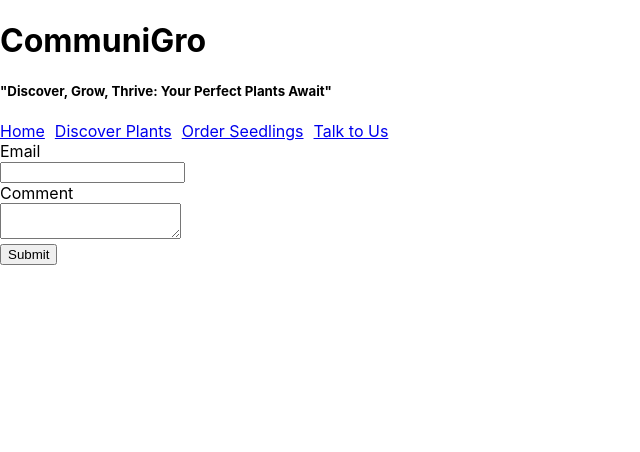
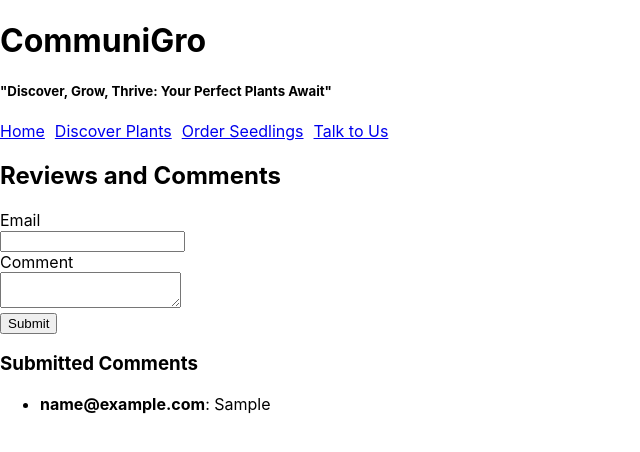
Before and after one commit to gayle24/communi-gro-app, a React (Create React App) app in the folder communi-gro-app/: page /comments in a window 1280 px wide. Both pictures are taken after typing "name@example.com", "Sample" into the empty fields and a click on the button "Submit". Shown: the top 452 px of the page, without its empty margins (0-640 px from the left). Built offline with nearby package versions, Linux system fonts and the light colour scheme; no server answers.

Commit message:
display comments

```diff
--- a/communi-gro-app/src/CommentSection.js
+++ b/communi-gro-app/src/CommentSection.js
@@ -15,6 +15,7 @@ function CommentSection() {
 
   return (
     <div>
+        <h2>Reviews and Comments</h2>
         <form onSubmit={handleSubmit}>
         <label htmlFor='email'>Email</label><br />
         <input
@@ -35,6 +36,14 @@ function CommentSection() {
 
         <button type='submit'>Submit</button>
       </form>
+      <h3>Submitted Comments</h3>
+      <ul>
+        {submittedComments.map((c, index) => (
+          <li key={index}>
+            <strong>{c.email}</strong>: {c.comment}
+          </li>
+        ))}
+      </ul>
     </div>
   )
 }
```
